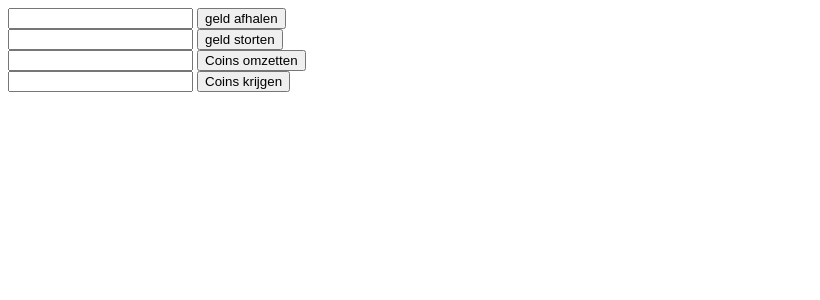
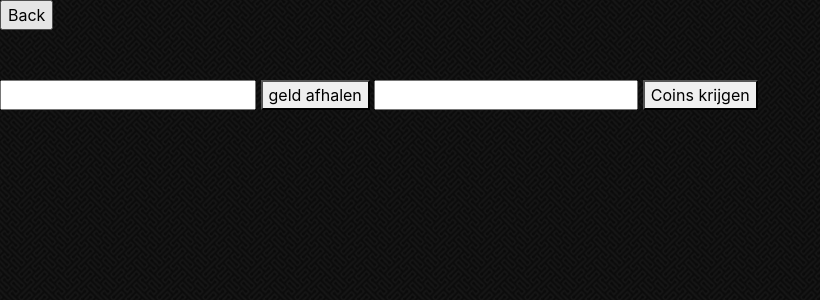
Before and after one commit to LuccaBoets/ChappieBet, a PHP site: page /Pages/afhalen.php in a window 1280 px wide. Shown: the top 300 px of the page, without its empty margins (0-820 px from the left). Run offline with PHP 8.4, Linux system fonts and the light colour scheme; the visitor is signed in with stand-in values (Sample User, id 1); data that the repository does not hold is empty.

Commit message:
update afhalen

```diff
--- a/ChappieBet/Pages/afhalen.php
+++ b/ChappieBet/Pages/afhalen.php
@@ -2,7 +2,9 @@
 <html>
 <head>
   <title>Afhalen</title>
-
+   <link href="../vendor/bootstrap/css/bootstrap.min.css" rel="stylesheet">
+    <link href="MainCss.css" rel="stylesheet">
+    <link href="testIndex.css" rel="stylesheet" type="text/css">
 </head>
 <body>
 
@@ -14,85 +16,73 @@
 
     $sql = "SELECT totaalGeld,coins FROM tblgebruikers WHERE gebruikerID = '".$_SESSION["id"]."' ";
     $resultaat = $mysqli ->query($sql);
-    if($row = $resultaat->fetch_assoc()){
-        $_SESSION["geld"] = $row["totaalGeld"];
-        $_SESSION["coins"] = $row["coins"];
-
-        echo("Geld: ");
-        echo($_SESSION["geld"]);
-        echo "<br> coins:" ;
-        echo $_SESSION["coins"];
-    }
+    $row = $resultaat->fetch_assoc();
 
 
 
-    if(isset($_POST["afhalen"])){
-        $_SESSION["geld"] = $row["totaalGeld"]-$_POST["afhalenNummer"];
-        $sql = "UPDATE `tblgebruikers` SET totaalGeld=".$_SESSION["geld"]." WHERE gebruikerID = '".$_SESSION["id"]."'";
-        $mysqli ->query($sql);
-
-        header('Location: afhalen.php');
-        exit();
-    }
-
-    if(isset($_POST["storten"])){
-        $_SESSION["geld"] = $row["totaalGeld"]+$_POST["stortNummer"];
-        $sql = "UPDATE `tblgebruikers` SET totaalGeld=".$_SESSION["geld"]." WHERE gebruikerID = '".$_SESSION["id"]."'";
-        $mysqli ->query($sql);
-
-        header('Location: afhalen.php');
-        exit();
-    }
-
-    if(isset($_POST["afhalenCoins"])){
-        $_SESSION["coins"] = $row["coins"]-$_POST["coinsAfhalen"];
-        $sql = "UPDATE `tblgebruikers` SET coins=".$_SESSION["geld"]." WHERE gebruikerID = '".$_SESSION["id"]."'";
-        $mysqli ->query($sql);
-
-        $_SESSION["geld"] = $row["totaalGeld"]+$_POST["stortCoins"]*100;
-        $sql = "UPDATE `tblgebruikers` SET totaalGeld=".$_SESSION["geld"]." WHERE gebruikerID = '".$_SESSION["id"]."'";
-        $mysqli ->query($sql);
-
-        header('Location: afhalen.php');
-        exit();
-    }
-
-    if(isset($_POST["stortCoinsknop"])){
-        $_SESSION["geld"] = $row["coins"]+$_POST["stortCoins"];
-        $sql = "UPDATE `tblgebruikers` SET coins=".$_SESSION["geld"]." WHERE gebruikerID = '".$_SESSION["id"]."'";
-        $mysqli ->query($sql);
-
-        $_SESSION["geld"] = $row["totaalGeld"]-$_POST["stortCoins"]/100;
-        $sql2 = "UPDATE `tblgebruikers` SET totaalGeld=".$_SESSION["geld"]." WHERE gebruikerID = '".$_SESSION["id"]."'";
-        $mysqli ->query($sql2);
-
-        header('Location: afhalen.php');
-        exit();
-    }
 
     ?>
 
-    <form  method="post">
-        <input type="text" name="afhalenNummer">
-        <button type="submit" name="afhalen">geld afhalen</button>
+    <form method="post">
+        <input type="hidden" value="" name="money" id="hiddenGeld">
+        <input type="hidden" value="" name="coins" id="hiddenCoins">
+        <input type="submit" value="Back" name="Back">
     </form>
+    <?php
 
-    <form  method="post">
-        <input type="text" name="stortNummer">
-        <button type="submit" name="storten">geld storten</button>
-    </form>
+        $sql = "SELECT * FROM tblgebruikers WHERE gebruikerID = '".$_SESSION["id"]."' ";
+        $resultaat = $mysqli ->query($sql);
 
-    <form  method="post">
-        <input type="text" name="coinsAfhalen">
-        <button type="submit" name="afhalenCoins">Coins omzetten</button>
-    </form>
+        $row = $resultaat->fetch_assoc();
 
-    <form  method="post">
-        <input type="text" name="stortCoins">
-        <button type="submit" name="stortCoinsknop">Coins krijgen</button>
-    </form>
+        if(isset($_POST["Back"])){
+
+            $sql = "UPDATE `tblgebruikers` SET coins = ".$_POST["coins"].",totaalGeld = ".$_POST["money"]." WHERE gebruikerID = '".$_SESSION["id"]."'";
+            echo($sql);
+            if($mysqli->query($sql)){
+                echo"ja";
+                header("location: index.php");
+            }else{
+                echo "Error record toevoegen: ".$mysqli ->error."<br>";
+            }
+
+            //header("location: index.php");
+        }
+
+    ?>
+
+    <h1 id="geldTotaal"><?php echo $row["totaalGeld"]; ?></h1>
+    <h1 id="coinsTotaal"><?php echo $row["coins"]; ?></h1>
+
+    <input type="text" name="afhalenNummer" id="geld">
+    <button name="afhalen" onclick="geldDing()">geld afhalen</button>
+
+    <input type="text" name="coins" id="coins">
+    <button name="stortCoinsknop" onclick="coinsDing()">Coins krijgen</button>
+
+    <script>
+        console.log("js");
+
+        document.getElementById("hiddenGeld").value = document.getElementById("geldTotaal").innerHTML;
+        document.getElementById("hiddenCoins").value = document.getElementById("coinsTotaal").innerHTML;
+
+        function geldDing(){
+
+            console.log("1");
+            document.getElementById("geldTotaal").innerHTML = parseInt(document.getElementById("geldTotaal").innerHTML) + parseInt(document.getElementById("geld").value);
+            document.getElementById("hiddenGeld").value = document.getElementById("geldTotaal").innerHTML;
+
+        }
+
+        function coinsDing(){
+
+            document.getElementById("geldTotaal").innerHTML = parseInt(document.getElementById("geldTotaal").innerHTML) - (parseInt(document.getElementById("coins").value)/100);
+            document.getElementById("coinsTotaal").innerHTML = parseInt(document.getElementById("coinsTotaal").innerHTML) + parseInt(document.getElementById("coins").value);
+            document.getElementById("hiddenCoins").value = document.getElementById("coinsTotaal").innerHTML;
 
 
+        }
+    </script>
 
 </body>
 </html>
--- a/ChappieBet/Pages/index.php
+++ b/ChappieBet/Pages/index.php
@@ -28,6 +28,7 @@
         <ul>
             <li><h2><a class="nav-link" href="LogOut.php">Log out</a></h2></li>
             <li><h2><a class="nav-link" href="dailyGift.php">Daily Gifts</a></h2></li>
+            <li><h2><a class="nav-link" href="afhalen.php">afhalen</a></h2></li>
             <li><h2 class="nav-link" id="coins">Coins: <?php echo($row["coins"]) ?></h2></li>
             <?php
 
```
